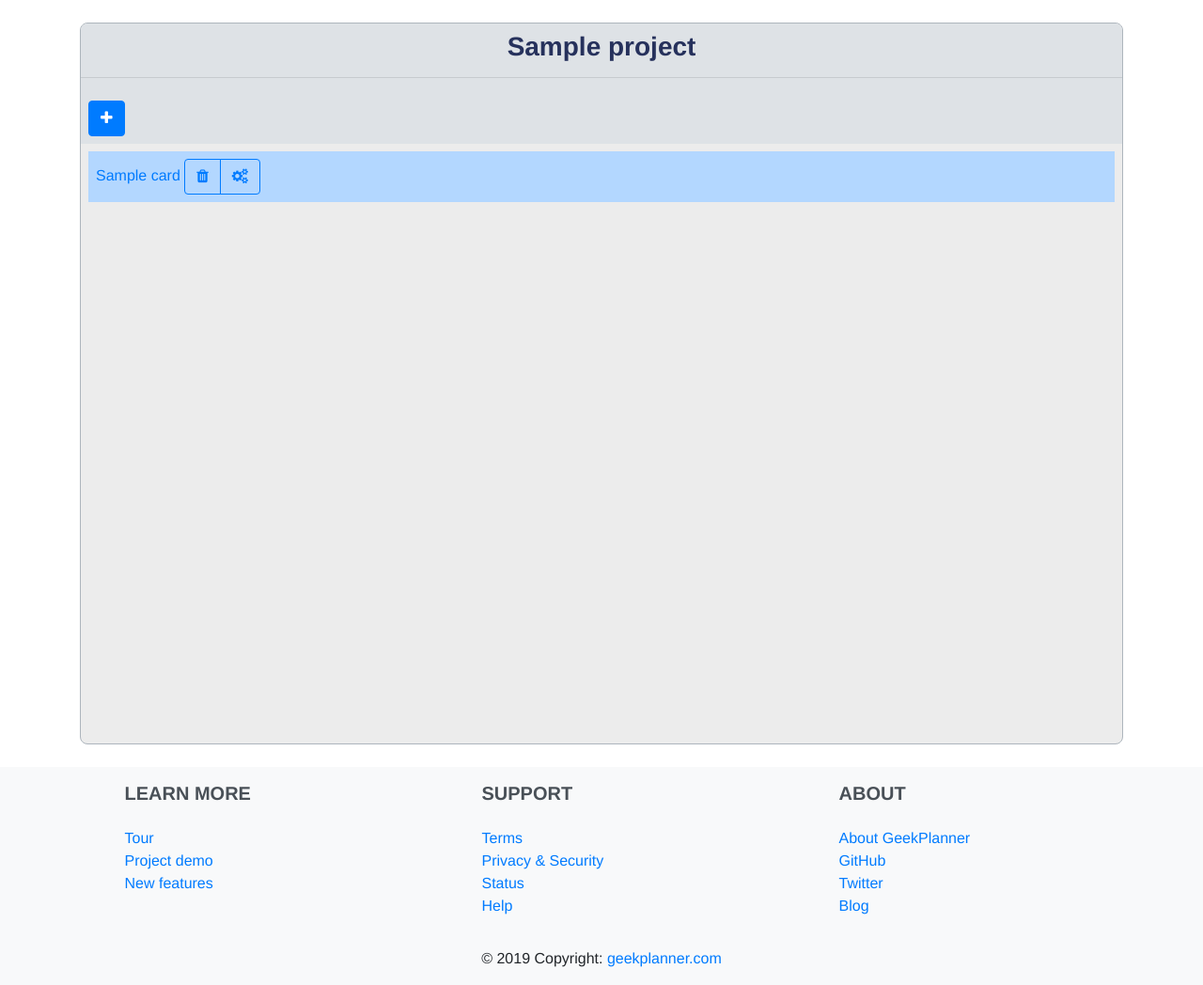
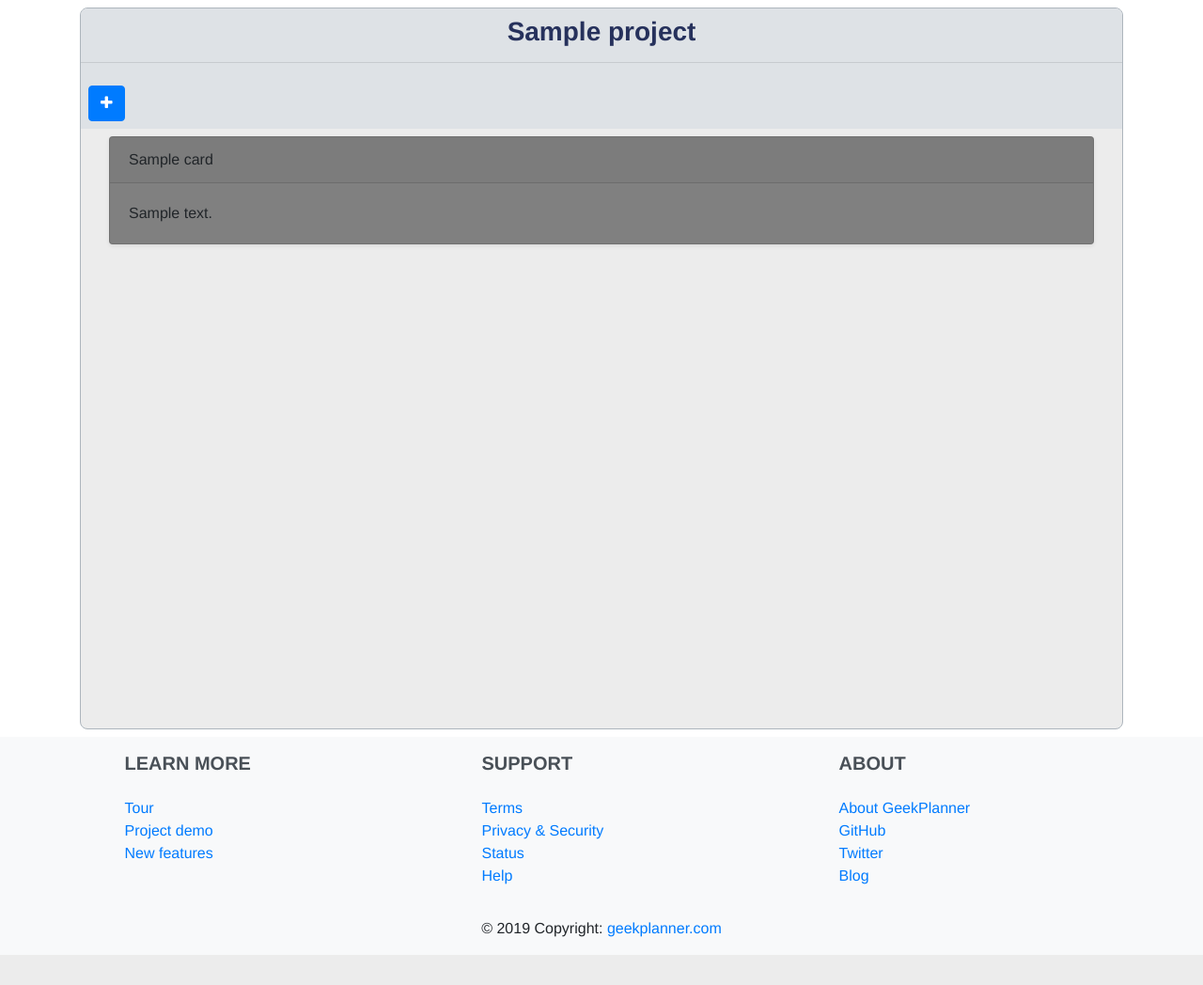
Before and after one commit to K9173A/GeekPlanner, a Django app: page /workspace/project_details/1/ in a window 1280 px wide. Shown: the part 77-1125 px from the top of the page at 94% size. After the commit the page ends 1093 px from the top, so only its background shows below. Run offline with Django 3.2, Linux system fonts and the light colour scheme; a user stored in the database is signed in; tables that the repository leaves empty hold one stand-in row (values such as "Sample post"); style sheets or scripts are compiled from the project's sources; some libraries are stand-ins or nearby versions.

Commit message:
[ADD] Added card categories and priority.

```diff
--- a/GeekPlanner/authapp/models.py
+++ b/GeekPlanner/authapp/models.py
@@ -21,8 +21,8 @@ class UserProfile(models.Model):
     FEMALE = 'W'
 
     GENDER_CHOICES = (
-        (MALE, 'Мужской'),
-        (FEMALE, 'Женский'),
+        (MALE, 'Male'),
+        (FEMALE, 'Female'),
     )
 
     user = models.OneToOneField(
@@ -31,11 +31,12 @@ class UserProfile(models.Model):
         on_delete=models.CASCADE
     )
     avatar = models.ImageField(
+        verbose_name='avatar',
         upload_to=settings.USER_AVATARS_DIR,
         blank=True
     )
     gender = models.CharField(
-        verbose_name='Пол',
+        verbose_name='gender',
         max_length=1,
         choices=GENDER_CHOICES,
         blank=True
--- a/GeekPlanner/plannerapp/models.py
+++ b/GeekPlanner/plannerapp/models.py
@@ -16,42 +16,42 @@ class Project(models.Model):
     """
     # Project name
     title = models.CharField(
-        verbose_name='Название',
+        verbose_name='title',
         max_length=64
     )
     # Short description of what project is about
     description = models.TextField(
-        verbose_name='Описание',
+        verbose_name='description',
         max_length=256,
         blank=True
     )
     # Creator of the project
     owner = models.ForeignKey(
         User,
-        verbose_name='Владелец',
+        verbose_name='owner',
         null=True,
         on_delete=models.SET_NULL
     )
     # Date when project was created
     date_created = models.DateTimeField(
-        verbose_name='Создан',
+        verbose_name='created',
         auto_now_add=True
     )
     # Project preview image (optional) - helps to recognize your project
     thumbnail = models.ImageField(
-        verbose_name='Превью',
+        verbose_name='thumbnail',
         upload_to=settings.PROJECT_THUMBNAILS_DIR,
         blank=True
     )
     # If project is not active, it was "deleted" by user
     is_active = models.BooleanField(
-        verbose_name='Активность',
+        verbose_name='activity',
         default=True
     )
-    # Public projects are displayed for everybody, private projects
-    # are displayed only for project creator and his collaborators
+    # Public projects are displayed for everybody
+    # Private projects are displayed only for collaborators
     is_public = models.BooleanField(
-        verbose_name='Публичность',
+        verbose_name='public',
         default=True
     )
 
@@ -74,41 +74,101 @@ class Project(models.Model):
         return os.path.join(settings.STATIC_URL, 'img', 'default', 'thumbnail.png')
 
 
+class Category(models.Model):
+    """
+    User-defined category which card can be attached to.
+    """
+    # Category name
+    name = models.CharField(
+        verbose_name='name',
+        max_length=64
+    )
+    # If category is not active, it was "deleted" by user
+    is_active = models.BooleanField(
+        verbose_name='activity',
+        default=True
+    )
+
+    def __str__(self):
+        """
+        Human-readable category representation.
+        :return: string with category name.
+        """
+        return self.name
+
+
 class Card(models.Model):
     """
     Card represents a simple task or note, or anything that is important.
     """
+    LOWEST = 0
+    LOW = 1
+    NORMAL = 2
+    HIGH = 3
+    VERY_HIGH = 4
+    HIGHEST = 5
+
+    PRIORITY_CHOICES = (
+        (LOWEST, 'Lowest'),
+        (LOW, 'Low'),
+        (NORMAL, 'Normal'),
+        (HIGH, 'High'),
+        (VERY_HIGH, 'Very High'),
+        (HIGHEST, 'Highest')
+    )
+
     # A project where card is being stored
     project = models.ForeignKey(
         Project,
-        verbose_name='Проект',
+        verbose_name='project',
         on_delete=models.CASCADE
     )
     # Card name
     title = models.CharField(
-        verbose_name='Заголовок',
+        verbose_name='title',
         max_length=64
     )
     # Card text content
     description = models.TextField(
-        verbose_name='Содержимое',
+        verbose_name='content',
         max_length=512,
         blank=True
     )
     # Date when card was created
     date_created = models.DateTimeField(
-        verbose_name='Создан',
+        verbose_name='created',
         auto_now_add=True
     )
     # If card is not active, it was "deleted" by user
     is_active = models.BooleanField(
-        verbose_name='Активность',
+        verbose_name='activity',
         default=True
+    )
+    # Level of task importance
+    priority = models.IntegerField(
+        verbose_name='priority',
+        choices=PRIORITY_CHOICES,
+        default=NORMAL
+    )
+    # Task category (status)
+    category = models.ForeignKey(
+        Category,
+        verbose_name='category',
+        null=True,
+        on_delete=models.SET_NULL,
     )
 
     def __str__(self):
         """
-        Human-readable project representation.
+        Human-readable card representation.
         :return: string with card title and date when it was created.
         """
         return f'{self.title} ({self.date_created})'
+
+    @property
+    def color(self):
+        """
+        Gets specific css class name depending on card priority level.
+        :return: css class name.
+        """
+        return f'gp-project-card__lvl{self.priority}'
--- a/GeekPlanner/plannerapp/templates/plannerapp/base.html
+++ b/GeekPlanner/plannerapp/templates/plannerapp/base.html
@@ -24,13 +24,5 @@
     </main>
   </div>
   {% include 'mainapp/includes/inc_footer.html' %}
-  <script src="https://code.jquery.com/jquery-3.3.1.slim.min.js"
-          integrity="sha384-q8i/X+965DzO0rT7abK41JStQIAqVgRVzpbzo5smXKp4YfRvH+8abtTE1Pi6jizo"
-          crossorigin="anonymous">
-  </script>
-  <script src="https://cdnjs.cloudflare.com/ajax/libs/popper.js/1.14.7/umd/popper.min.js"
-          integrity="sha384-UO2eT0CpHqdSJQ6hJty5KVphtPhzWj9WO1clHTMGa3JDZwrnQq4sF86dIHNDz0W1"
-          crossorigin="anonymous">
-  </script>
 </body>
 </html>
--- a/GeekPlanner/plannerapp/templates/plannerapp/project_detail.html
+++ b/GeekPlanner/plannerapp/templates/plannerapp/project_detail.html
@@ -2,7 +2,7 @@
 
 {% block content %}
   <div class="container">
-    <div class="gp-board my-4">
+    <div class="gp-board my-2">
       <div class="gp-board__heading text-center pt-2">
         <h3 class="font-weight-bold">
           {{ object.title }}
@@ -14,19 +14,21 @@
           </a>
         </div>
       </div>
-      {% for card in card_list %}
-        <div class="gp-card px-2 py-2 mx-2 my-2">
-          <a href="#">{{ card.title }}</a>
-          <div class="btn-group" role="group">
-            <a class="btn btn-outline-primary" href="{% url 'planner:delete_card' card.pk project.pk %}">
-              <i class="fa fa-trash" aria-hidden="true"></i>
-            </a>
-            <a class="btn btn-outline-primary" href="{% url 'planner:update_card' card.pk project.pk %}">
-              <i class="fa fa-cogs" aria-hidden="true"></i>
-            </a>
-          </div>
+      <div class="container">
+        <div class="card-deck mx-auto my-2">
+          {% for card in card_list %}
+            <div class="card shadow-sm {{ card.color }}">
+              <div class="card-header font-weight-normal">
+                {{ card.title }}
+              </div>
+              <div class="card-body">
+                {{ card.description }}
+              </div>
+              <a class="stretched-link" href="#"></a>
+            </div>
+          {% endfor %}
         </div>
-      {% endfor %}
+      </div>
     </div>
   </div>
 {% endblock %}
--- a/GeekPlanner/plannerapp/views.py
+++ b/GeekPlanner/plannerapp/views.py
@@ -31,7 +31,7 @@ class ProjectListView(ListView):
         :return: context data for the template.
         """
         context = super(ProjectListView, self).get_context_data(**kwargs)
-        context['title'] = 'Проекты'
+        context['title'] = 'Projects'
         return context
 
 
@@ -49,7 +49,7 @@ class ProjectCreateView(CreateView):
         :return: context data for the template.
         """
         context = super(ProjectCreateView, self).get_context_data(**kwargs)
-        context['title'] = 'Новый проект'
+        context['title'] = 'New project'
         return context
 
     def form_valid(self, form):
@@ -76,7 +76,7 @@ class ProjectUpdateView(UpdateView):
         :return: context data for the template.
         """
         context = super(ProjectUpdateView, self).get_context_data(**kwargs)
-        context['title'] = 'Редактирование проекта'
+        context['title'] = 'Edit project'
         return context
 
 
@@ -93,7 +93,7 @@ class ProjectDeleteView(DeleteView):
         :return: context data for the template.
         """
         context = super(ProjectDeleteView, self).get_context_data(**kwargs)
-        context['title'] = 'Удалить проект'
+        context['title'] = 'Delete project'
         return context
 
 
@@ -109,7 +109,7 @@ class ProjectDetailView(DetailView):
         :return: context data for the template.
         """
         context = super(ProjectDetailView, self).get_context_data(**kwargs)
-        context['title'] = 'Проект'
+        context['title'] = 'Project'
         context['card_list'] = Card.objects.filter(project=kwargs['object'].pk)
         return context
 
@@ -134,7 +134,7 @@ class CardCreateView(CreateView):
         :return: context data for the template.
         """
         context = super().get_context_data(**kwargs)
-        context['title'] = 'Добавить карточку'
+        context['title'] = 'Add card'
         context['project_pk'] = self.kwargs['project_pk']
         return context
 
@@ -168,7 +168,7 @@ class CardUpdateView(UpdateView):
         :return: context data for the template.
         """
         context = super().get_context_data(**kwargs)
-        context['title'] = 'Редактирование карточки'
+        context['title'] = 'Edit card'
         context['project_pk'] = self.kwargs['project_pk']
         return context
 
@@ -192,6 +192,6 @@ class CardDeleteView(DeleteView):
         :return: context data for the template.
         """
         context = super(CardDeleteView, self).get_context_data(**kwargs)
-        context['title'] = 'Удалить карточку'
+        context['title'] = 'Delete card'
         context['project_pk'] = self.kwargs['project_pk']
         return context
--- a/GeekPlanner/static/css/main/blocks/card.scss
+++ b/GeekPlanner/static/css/main/blocks/card.scss
@@ -1,3 +1,20 @@
-.gp-card {
-  background-color: #b3d7ff;
+.gp-project-card {
+  @at-root #{&}__lvl0 {
+    background-color: gray;
+  }
+  @at-root #{&}__lvl1 {
+    background-color: lightgray;
+  }
+  @at-root #{&}__lvl2 {
+    background-color: greenyellow;
+  }
+  @at-root #{&}__lvl3 {
+    background-color: yellow;
+  }
+  @at-root #{&}__lvl4 {
+    background-color: orange;
+  }
+  @at-root #{&}__lvl5 {
+    background-color: red;
+  }
 }
--- a/GeekPlanner/static/css/main/style.scss
+++ b/GeekPlanner/static/css/main/style.scss
@@ -30,9 +30,9 @@ footer {
 
 @import "blocks/masthead";
 @import "blocks/menu";
-@import "blocks/button.css";
-@import "blocks/form.css";
-@import "blocks/project.css";
+@import "blocks/button";
+@import "blocks/form";
+@import "blocks/project";
 @import "blocks/hr";
-@import "blocks/board.css";
+@import "blocks/board";
 @import "blocks/card";
```
Also changed, not shown: GeekPlanner/authapp/migrations/0004_auto_20190723_2246.py (added), GeekPlanner/plannerapp/migrations/0006_project_is_public.py (added), GeekPlanner/plannerapp/migrations/0007_auto_20190723_2246.py (added).
